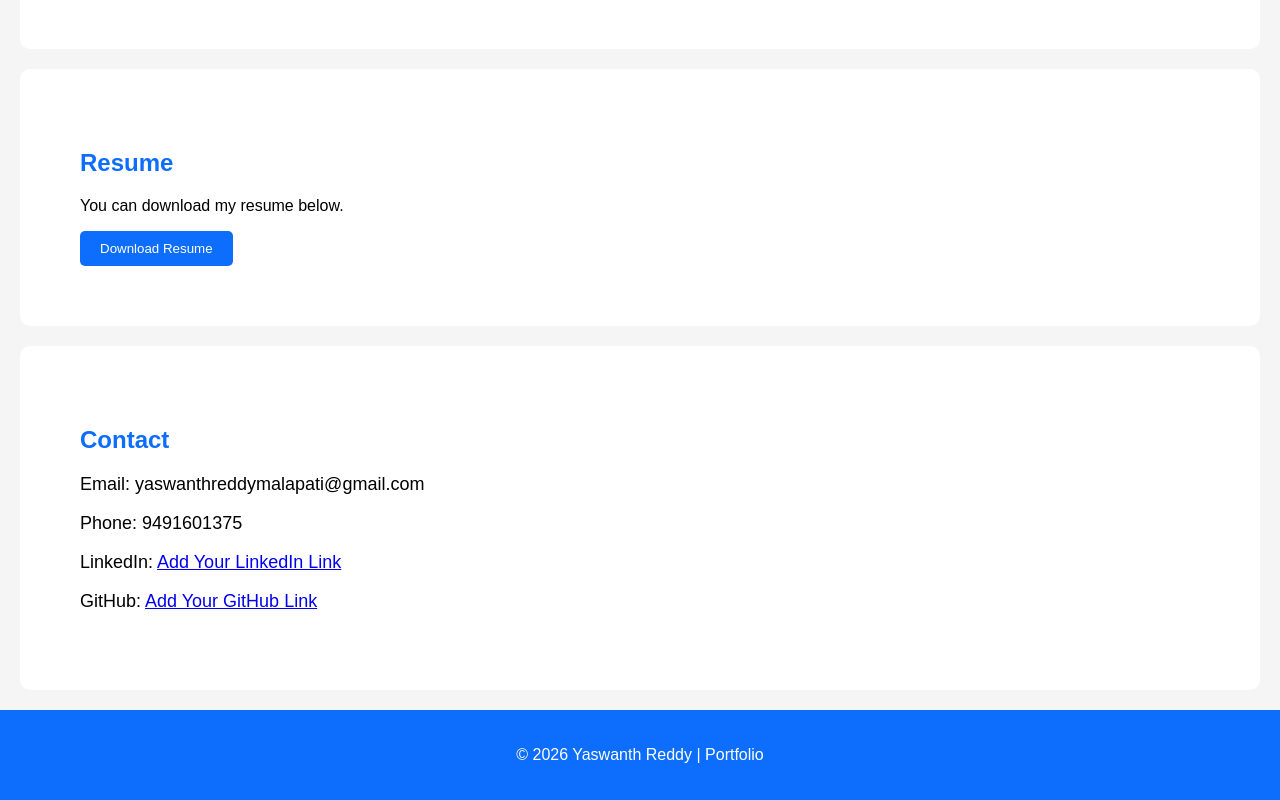
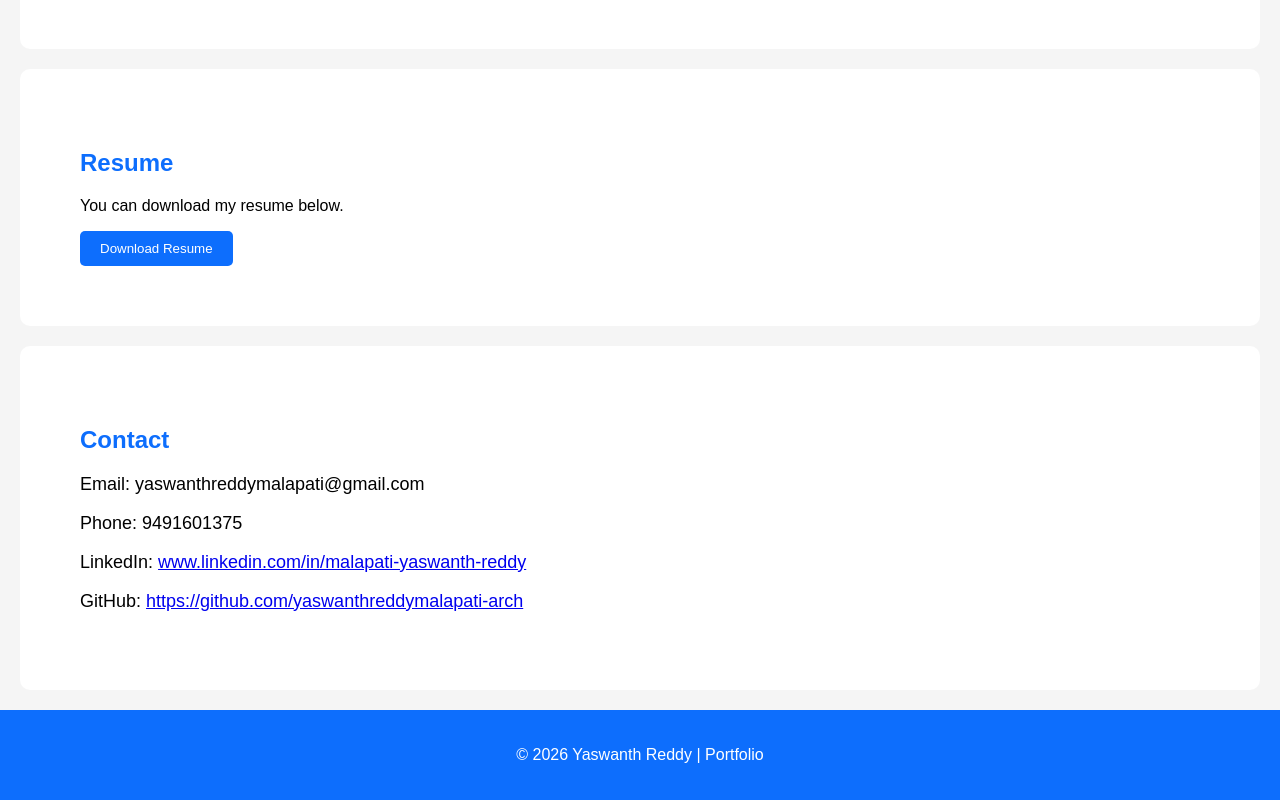
Before and after one commit to yaswanthreddymalapati-arch/portfoilo, a plain HTML site: page index.html in a window 1280 px wide. Shown: the part 2006-2806 px from the top of the page. Drawn offline with Linux system fonts and the light colour scheme.

Commit message:
changes some lines of code

```diff
--- a/index.html
+++ b/index.html
@@ -265,12 +265,12 @@
 
     <p>
       LinkedIn:
-      <a href="#">Add Your LinkedIn Link</a>
+      <a href="#">www.linkedin.com/in/malapati-yaswanth-reddy</a>
     </p>
 
     <p>
       GitHub:
-      <a href="#">Add Your GitHub Link</a>
+      <a href="#">https://github.com/yaswanthreddymalapati-arch</a>
     </p>
 
   </section>
```
